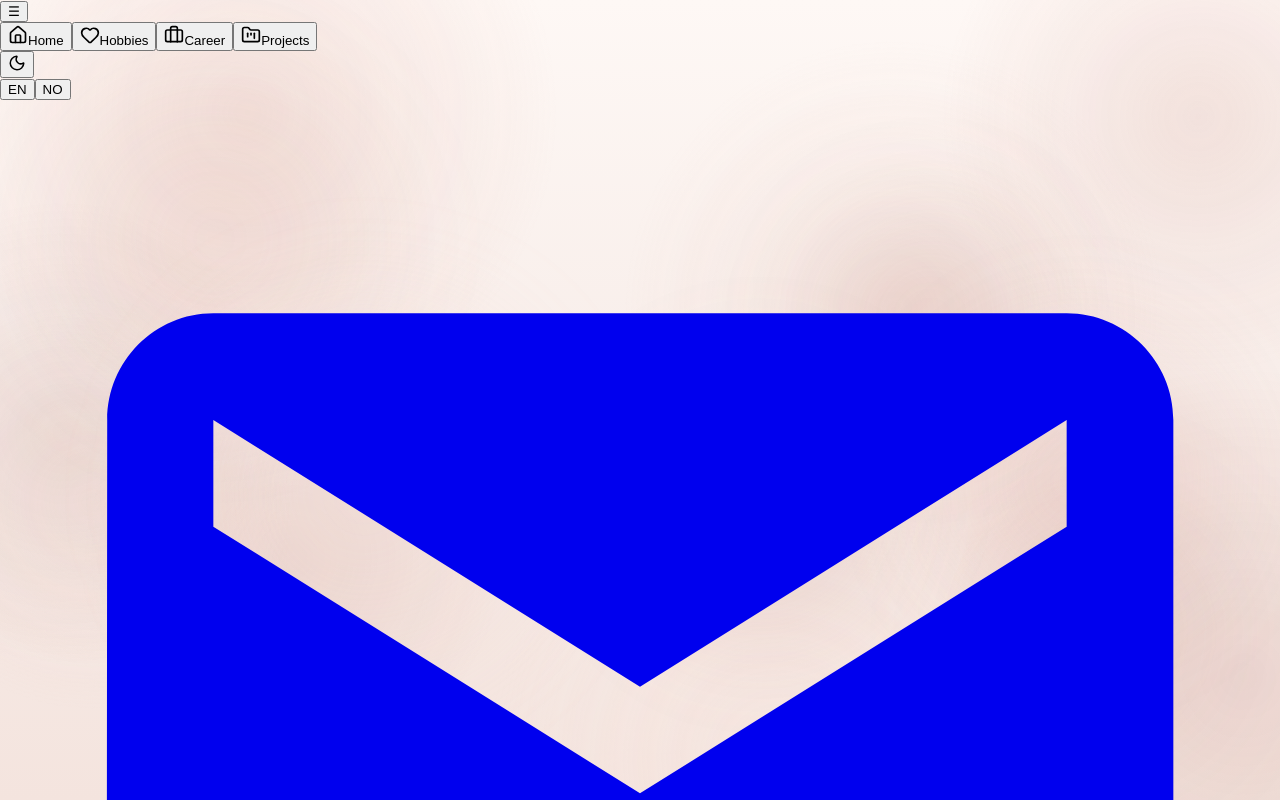
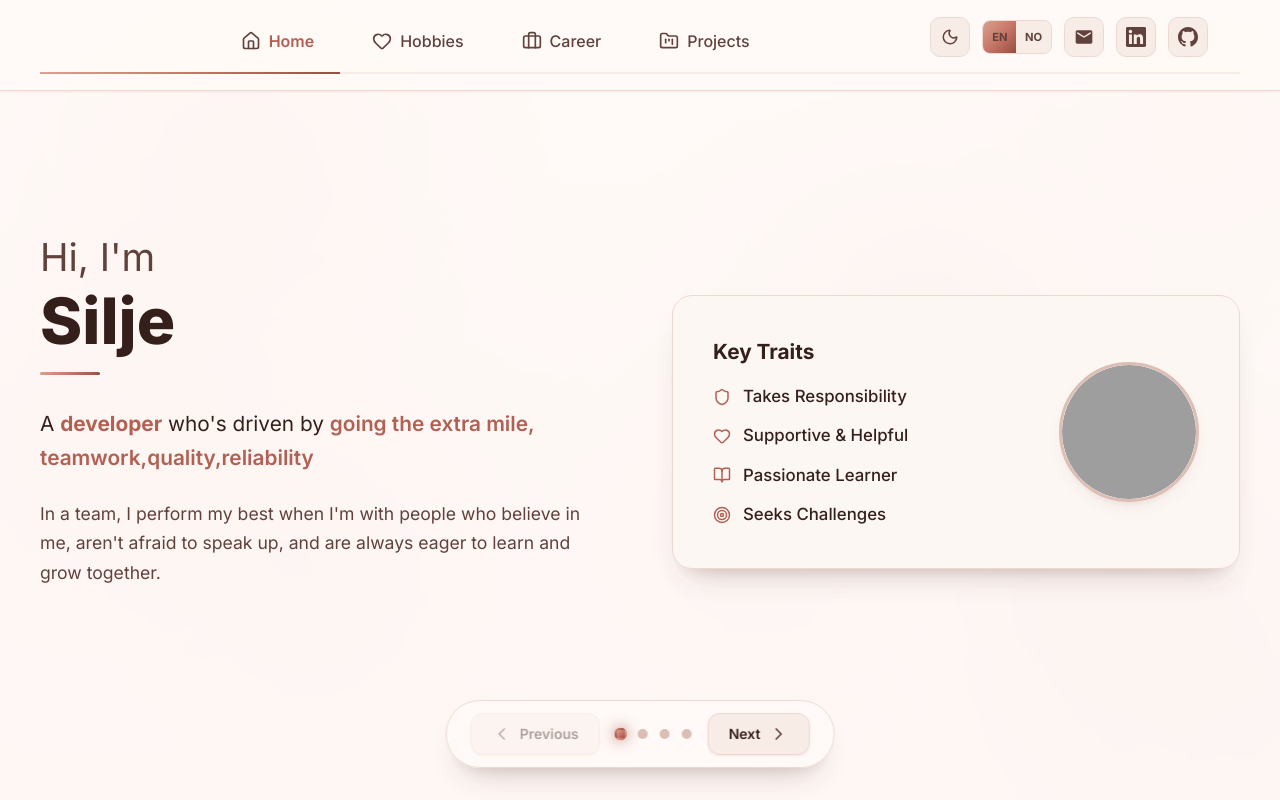
Before and after one commit to siljehtangen/portfolio, a Vue app: page / in a window 1280 px wide. Built offline with nearby package versions, Linux system fonts and the light colour scheme; grey boxes are pictures that could not be loaded.

Commit message:
feat: update main

```diff
--- a/src/styles/main.css
+++ b/src/styles/main.css
@@ -1,3 +1,8 @@
+@import 'tailwindcss';
+
+/* Match existing theme toggle: html[data-theme="dark"] */
+@custom-variant dark (&:where([data-theme='dark'] *));
+
 @import './base.css';
 
 * {
@@ -342,6 +347,17 @@ html[data-theme='dark'] .bubble-6 {
   }
 }
 
+@keyframes slideInUp {
+  from {
+    opacity: 0;
+    transform: translateX(-50%) translateY(20px);
+  }
+  to {
+    opacity: 1;
+    transform: translateX(-50%) translateY(0);
+  }
+}
+
 @media (hover: hover) {
   a:hover {
     transition: all var(--transition-normal);
```
